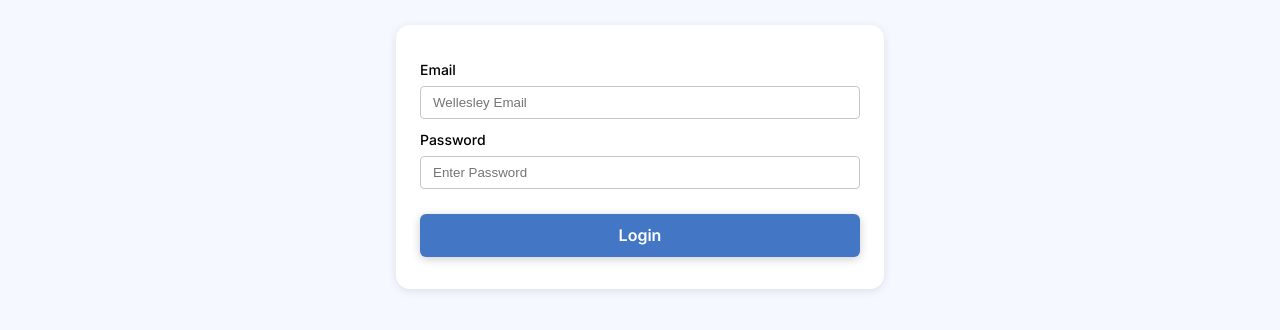
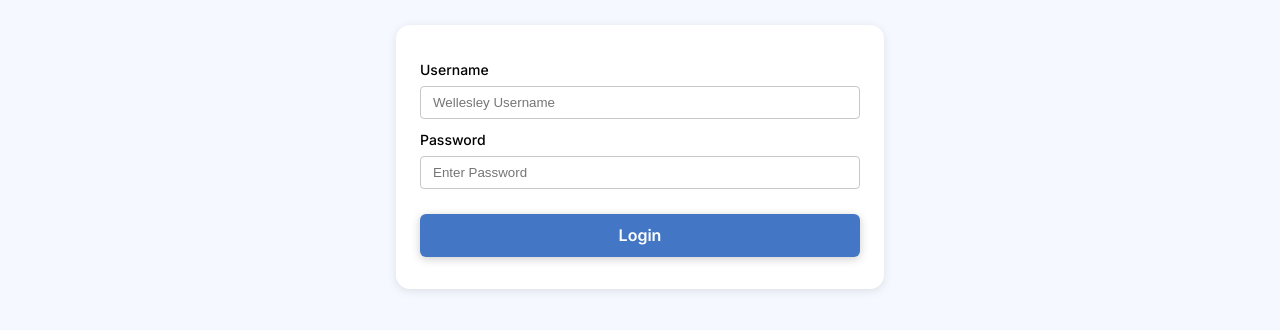
Before and after one commit to melguzman/winterest, a Flask app: template templates/login.html in a window 1280 px wide. Shown: the part 60-390 px from the top of the page. Run offline with Flask 2, Linux system fonts and the light colour scheme; the template is opened without the code that fills it, so the values that code supplies are empty; the visitor is signed in with stand-in values (Sample User, id 1).

Commit message:
Small login change

```diff
--- a/templates/login.html
+++ b/templates/login.html
@@ -17,8 +17,8 @@
         <div class="signup-container">
     <form method = 'POST' action={{ url_for('authenticate', kind = 'login') }}>
         <div class="textbox signup-textbox">
-            <label for="email">Email</label>
-            <input type="text" placeholder="Wellesley Email" name="email" required>
+            <label for="email">Username</label>
+            <input type="text" placeholder="Wellesley Username" name="email" required>
         </div>
 
         <div class="textbox signup-textbox">
```
